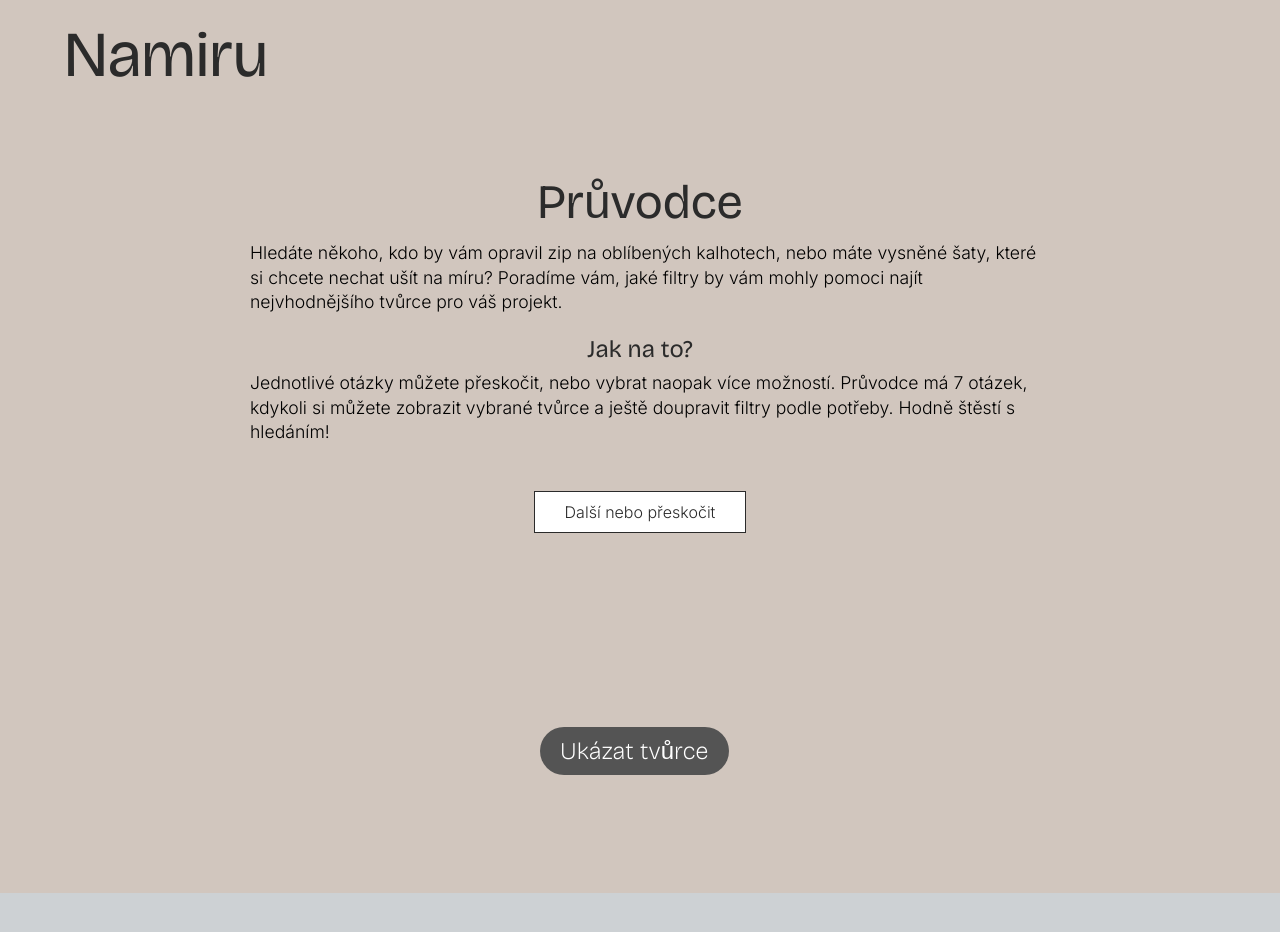
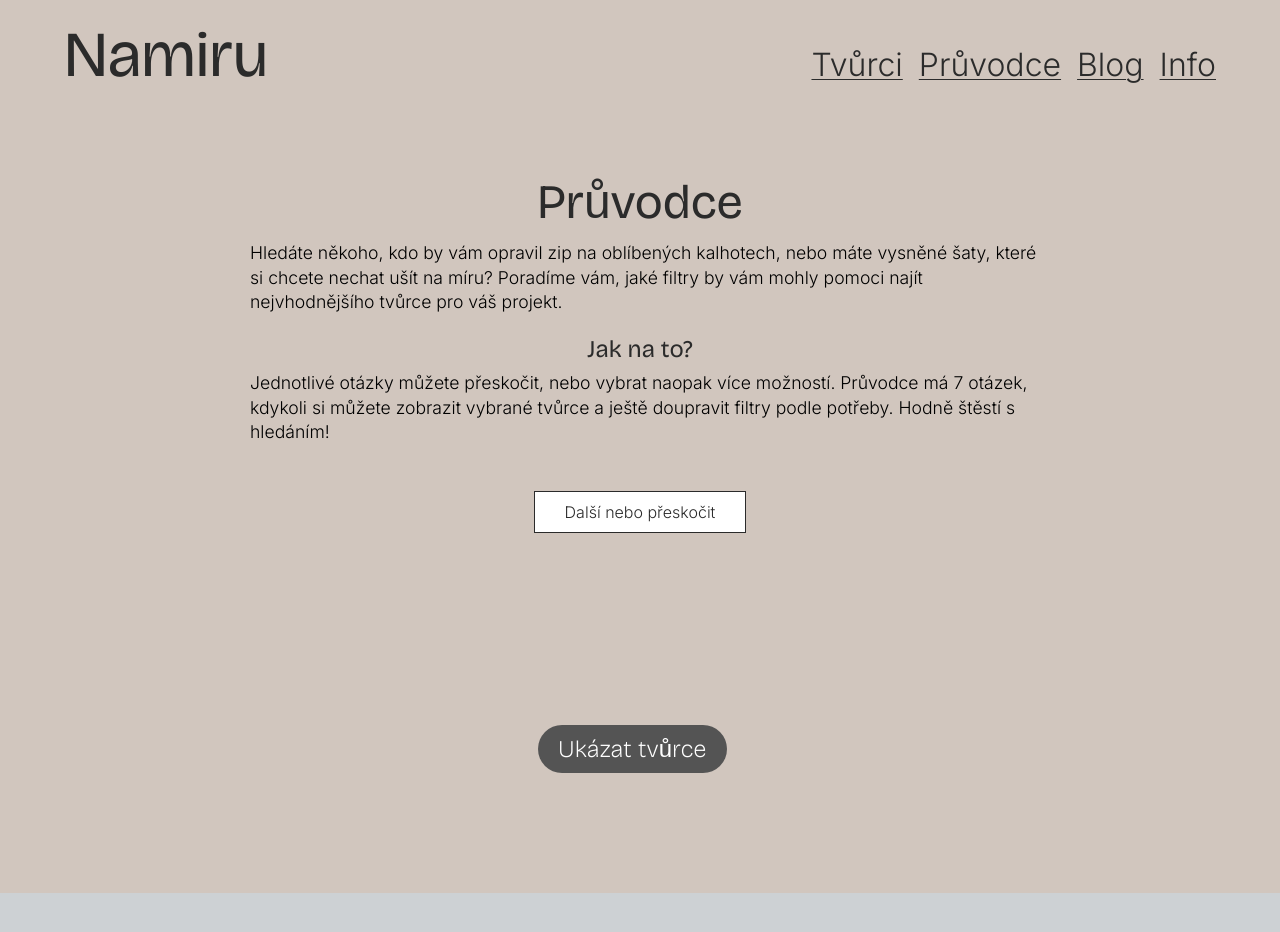
Before and after one commit to han-fris/namiru-app, a React (Vite) app: page /pruvodce in a window 1280 px wide. Shown: the top 932 px of the page. Built offline with nearby package versions, Linux system fonts and the light colour scheme.

Commit message:
edit style Guide and Header

```diff
--- a/src/components/Filter/FilterCategory.css
+++ b/src/components/Filter/FilterCategory.css
@@ -3,7 +3,7 @@
   color: var(--text);
   font-size: 1rem;
   padding: 0.5rem 1rem;
-  margin: 0.6rem;
+  margin: 0.5rem;
   cursor: pointer;
   width: 180px;
 }
--- a/src/components/Filter/Filters.css
+++ b/src/components/Filter/Filters.css
@@ -4,6 +4,7 @@
   flex-wrap: wrap;
   justify-content: center;
   gap: 1rem;
+  margin: 0.5rem;
 }
 
 @media (min-width: 800px) {
--- a/src/components/shared/Footer.css
+++ b/src/components/shared/Footer.css
@@ -22,7 +22,7 @@ footer {
 .navigation-lower {
   margin: 1rem 0;
   font-weight: 200;
-  margin-bottom: 1rem;
+  margin-bottom: 3rem;
 }
 
 
@@ -30,4 +30,8 @@ footer {
   footer {
     font-size: 2rem;
   }
+
+  .navigation-lower {
+    margin-bottom: 1rem;
+  }
 }
--- a/src/components/shared/Header.css
+++ b/src/components/shared/Header.css
@@ -1,3 +1,10 @@
+
+.header__menu {
+  display: flex;
+  gap: 1rem;
+}
+
+
 .navigation-item {
   text-underline-offset: 3px;
   text-decoration-thickness: 1px;
@@ -10,9 +17,6 @@
   transform: translateY(-1px);
 }
 
-a {
-  color: var(--dark);
-}
 
 @media (min-width: 800px) {
   .navigation-item {
--- a/src/components/shared/Header.jsx
+++ b/src/components/shared/Header.jsx
@@ -7,7 +7,20 @@ export const Header = () => {
       <Link to={'/'} className="brand">
         Namiru
       </Link>
-      <Link to={'/blog'} className="navigation-item"></Link>
+      <div className="header__menu">
+        <Link to={'/tvurci'} className="navigation-item">
+          Tvůrci
+        </Link>
+        <Link to={'/pruvodce'} className="navigation-item">
+          Průvodce
+        </Link>
+        <Link to={'/blog'} className="navigation-item">
+          Blog
+        </Link>
+        <Link to={'/info'} className="navigation-item">
+          Info
+        </Link>
+      </div>
     </header>
   );
 };
--- a/src/global.css
+++ b/src/global.css
@@ -110,7 +110,8 @@ header {
   width: 90%;
   display: flex;
   justify-content: space-between;
-  align-items: center;
+  flex-wrap: wrap;
+  align-items: baseline;
   margin-top: 1rem;
 }
 
@@ -132,8 +133,9 @@ footer {
 }
 
 a {
-  color: var(--text-navigation);
+  color: var(--dark);
   transition: transform 0.2s ease;
+
 }
 
 a:hover,
--- a/src/pages/Guide/Guide.css
+++ b/src/pages/Guide/Guide.css
@@ -76,8 +76,8 @@
   padding: 10px 20px;
   cursor: pointer;
   position: fixed;
-  left: calc(50vw - 100px);
-  bottom: 25px;
+  left: calc(50vw - 90px);
+  bottom: 3rem;
   font-family: "Bricolage Grotesque", sans-serif;
   font-optical-sizing: auto;
   font-weight: 200;
@@ -138,4 +138,10 @@
     margin: 20px 0;
   }
 
+  .guide__button,
+  .guide__button:visited {
+    bottom: 1.7rem;
+    left: calc(50vw - 102px);
+  }
+
 }
```
